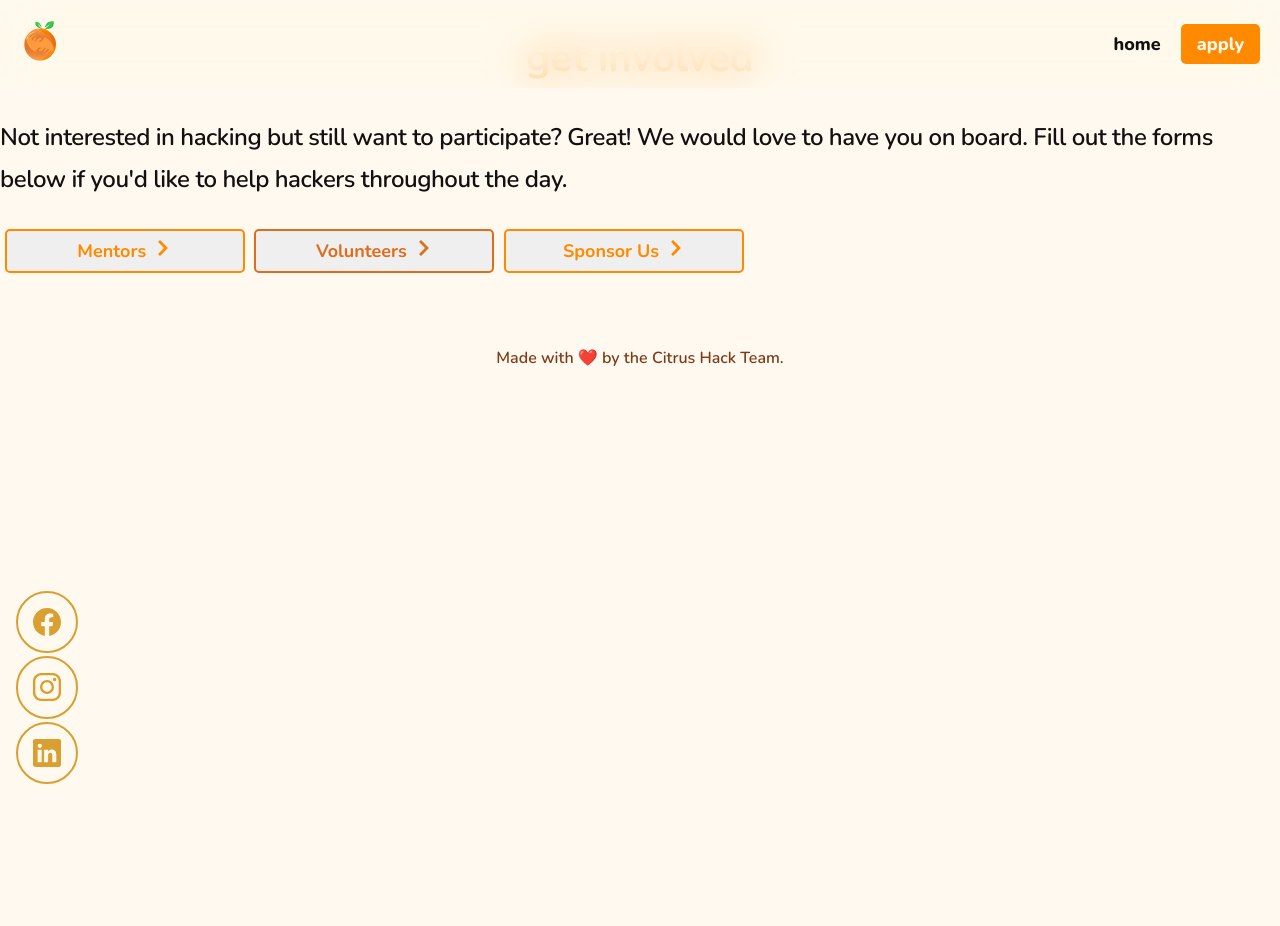
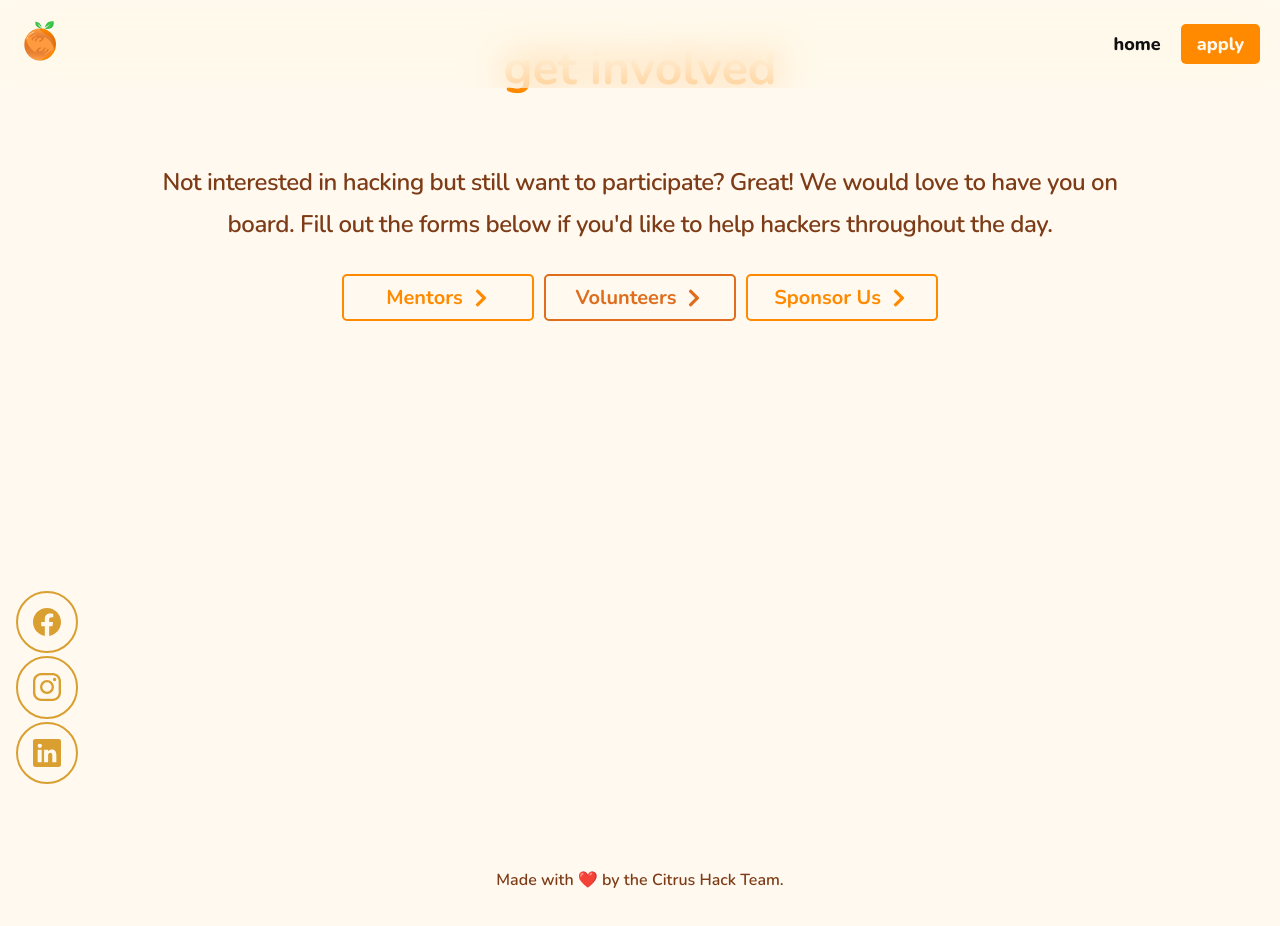
Before and after one commit to citrushack/cutiehack2021, a Next.js app: page /help in a window 1280 px wide. Shown: the top 926 px of the page. Before the commit the page ends 800 px from the top, so only its background shows below. Built offline with nearby package versions, Linux system fonts and the light colour scheme; no server answers.

Commit message:
Refactored redundant code

```diff
--- a/styles/About.module.css
+++ b/styles/About.module.css
@@ -1,24 +1,52 @@
-.main {
+.section {
   display: flex;
   flex-direction: column;
   justify-content: center;
   align-items: center;
-  text-align: center;
+  min-height: 100vh;
 }
 
 .wrapper {
   display: flex;
   flex-direction: column;
-  max-width: 60rem;
 }
 
-.wrapper > div:nth-of-type(1) {
-  align-self: flex-start;
+.content {
+  max-width: 60rem;
+  text-align: center;
 }
 
-.wrapper > div:nth-of-type(3) {
-  align-self: flex-end;
+.statsWrapper {
+  display: flex;
+  align-items: center;
+  justify-content: space-around;
+  margin-top: 2rem;
 }
+
+.stats {
+  display: flex;
+  flex-direction: column;
+  align-items: center;
+  justify-content: center;
+}
+
+.stats h1 {
+  font-size: 5.5rem;
+  font-weight: 800;
+  line-height: 1;
+  padding: 0;
+  margin: 0;
+}
+
+.stats h2 {
+  font-size: 2.5rem;
+  color: var(--brand-darkest);
+  margin: 1rem;
+}
+
+/* .wrapper > div:nth-of-type(1) {
+  align-self: flex-start;
+} */
 
 /* .window {
   border: 3px solid var(--brand-lightest);
@@ -72,4 +100,7 @@
   .description {
     padding: 1.2rem;
   }
+  .statsWrapper{
+    flex-direction: column;
+  }
 }
--- a/styles/Faq.module.css
+++ b/styles/Faq.module.css
@@ -4,71 +4,11 @@
   justify-content: center;
   align-items: center;
   margin: auto;
-
 }
 
-.accordion {
-  display: flex;
-  flex-direction: column;
-  max-width: 70rem;
-  margin: 1rem 4rem;
-}
-
-.arrow {
-  min-width: 3rem;
-  max-width: 3rem;
-  font-size: 2rem;
-  transition: transform 200ms ease-in-out;
-}
-
-.open .arrow {
-  transform: rotate(45deg);
-}
-
-.accordionItemButton {
-  display: flex;
-  align-items: center;
-  border: none;
-  cursor: pointer;
-}
-
-.accordionItemButton {
-  display: flex;
-  flex: 1;
-  justify-content: space-between;
-  overflow: hidden;
-  box-sizing: border-box;
-  border-radius: 15px;
-  transition: all 200ms ease-in-out;
-}
-
-.accordionItemButton:hover {
-  background: var(--brand-op-dark);
-  color: white;
-}
-
-.open .accordionItemButton {
-  background: var(--brand);
-  color: white;
-}
-
-.accordionItemPanel {
-  max-height: 0;
-  overflow-y: hidden;
-  margin: var(--gap-half) var(--gap);
-  transition: all 300ms ease-out;
-}
-
-.open .accordionItemPanel {
-  max-height: 10rem;
-  transition: all 300ms ease-in;
-}
-
-.answer {
-  overflow: hidden;
-  width: 100%;
-  height: auto;
-  text-align: left;
+.content{
+  max-width: 60rem;
+  text-align: center;
 }
 
 .faq {
@@ -80,7 +20,7 @@
 
 /* Mobile Styles */
 @media (max-width: 960px) {
-  .faq{
+  .faq {
     grid-template-columns: 1fr;
   }
 }
--- a/styles/Help.module.css
+++ b/styles/Help.module.css
@@ -1,12 +1,12 @@
-.main {
-  margin-bottom: 1.5rem;
+.section {
+  min-height: 100vh;
+  display: flex;
+  flex-direction: column;
+  align-items: center;
 }
 
-.wrapper {
-  display: flex;
-  flex-direction: column;
-  justify-content: center;
-  align-items: center;
+.content{
+  max-width: 60rem;
   text-align: center;
 }
 
@@ -23,14 +23,16 @@
   display: flex;
   flex-direction: row;
   justify-content: center;
-  width: 15rem;
+  align-items: center;
+  width: 12rem;
   margin: 0.3rem;
   padding: 0.5rem 1rem;
   border: 2px solid var(--brand);
   border-radius: 5px;
   font-weight: 700;
-  font-size: large;
+  font-size: 1.25rem;
   color: var(--brand);
+  background-color: var(--bg);
   transition: all 100ms ease-in-out;
   cursor: pointer;
 }
@@ -56,11 +58,6 @@
   color: var(--brand);
 }
 
-.iconTextWrapper {
-  display: flex;
-  align-items: center;
-  font-size: 1.2rem;
-}
 
 .arrow {
   margin-left: 0.5rem;
--- a/styles/Sponsors.module.css
+++ b/styles/Sponsors.module.css
@@ -1,5 +1,5 @@
-.main {
-  min-height: 80vh;
+.section {
+  min-height: 100vh;
 }
 
 .wrapper {
@@ -23,13 +23,16 @@
   display: flex;
   flex-direction: row;
   justify-content: center;
-  width: 15rem;
+  align-items: center;
+  width: fit-content;
   padding: 0.5rem 1rem;
   border: 2px solid var(--brand);
   border-radius: 5px;
   font-weight: 700;
   font-size: large;
   color: var(--brand);
+  background-color: var(--bg);
+  font-size: 1.25rem;
   transition: all 100ms ease-in-out;
   cursor: pointer;
 }
@@ -37,18 +40,6 @@
 .button:hover {
   background-color: var(--brand);
   color: #fff9ef;
-}
-
-.title {
-  font-weight: 700;
-  font-size: 2rem;
-  color: var(--brand);
-}
-
-.iconTextWrapper {
-  display: flex;
-  align-items: center;
-  font-size: 1.2rem;
 }
 
 .arrow {
--- a/styles/globals.css
+++ b/styles/globals.css
@@ -52,10 +52,9 @@ body {
 p,
 li {
   letter-spacing: -0.33px;
-  font-size: 1.25rem;
+  font-size: 1.225rem;
 }
 
-h1,
 h2,
 h3,
 h4,
@@ -66,11 +65,11 @@ h6 {
 }
 
 h1 {
-  font-size: 2.5rem;
+  font-size: 3rem;
   font-weight: 700;
   color: var(--brand);
   text-align: center;
-  line-height: 1.25;
+  line-height: 1.2;
 }
 
 h2 {
@@ -81,6 +80,7 @@ h2 {
 h3 {
   font-size: 1.5rem;
   letter-spacing: -0.47px;
+  color: var(--brand-darkest);
 }
 
 h4 {
```
Also changed, not shown: styles/Team.module.css (+1 -7 lines).
